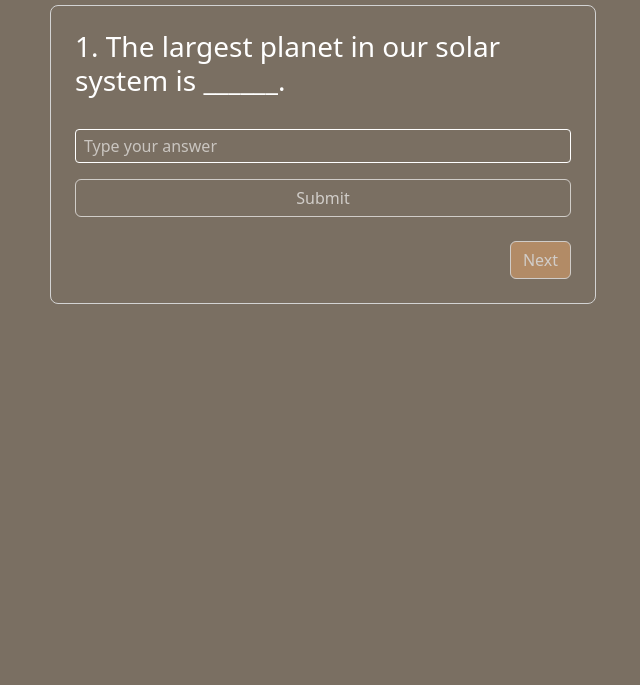
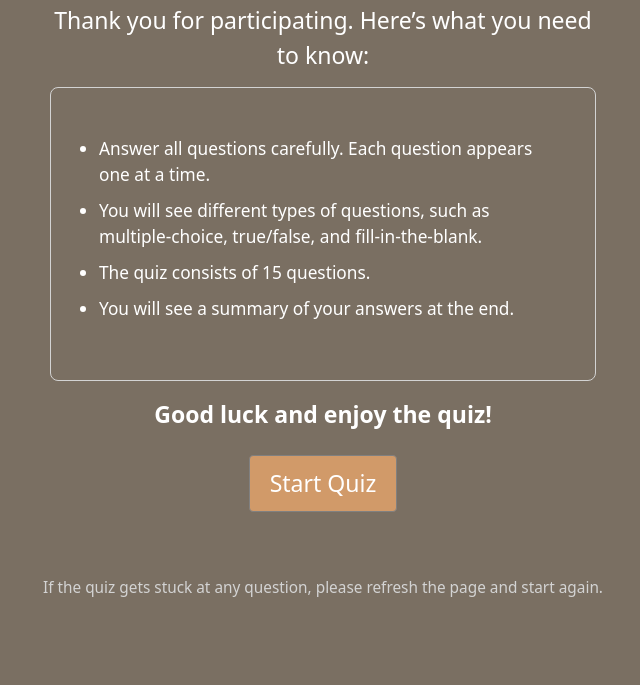
Before and after one commit to csekerobi/quiz, a plain HTML site: page index.html in a window 1280 px wide. Shown: the part 115-800 px from the top of the page, without its empty margins (317-957 px from the left). Drawn offline with nearby package versions, Linux system fonts and the light colour scheme.

Commit message:
Instruction page added / Typography adjusted

```diff
--- a/index.html
+++ b/index.html
@@ -13,6 +13,45 @@
     <link href="style.css" rel="stylesheet" />
   </head>
   <body>
+    <!-- Instruction page -->
+    <div id="instruction-page" class="container py-5">
+      <div class="row justify-content-center">
+        <div class="col-12 col-md-8 col-lg-6">
+          <h1 class="text-center mb-4">Welcome to the Quiz!</h1>
+          <p class="instruction-text text-center">
+            Thank you for participating. Here’s what you need to know:
+          </p>
+          <ul class="instruction-list p-5">
+            <li>
+              Answer all questions carefully. Each question appears one at a
+              time.
+            </li>
+            <li>
+              You will see different types of questions, such as
+              multiple-choice, true/false, and fill-in-the-blank.
+            </li>
+            <li>The quiz consists of 15 questions.</li>
+            <li>You will see a summary of your answers at the end.</li>
+          </ul>
+          <p class="good-luck-message text-center">
+            Good luck and enjoy the quiz!
+          </p>
+
+          <div class="text-center mt-4">
+            <button id="start-quiz-btn" class="btn btn-primary">
+              Start Quiz
+            </button>
+          </div>
+        </div>
+      </div>
+    </div>
+
+    <!-- Quiz -->
+    <p class="reminder text-center mt-3">
+      If the quiz gets stuck at any question, please refresh the page and start
+      again.
+    </p>
+    <div id="quiz-page" class="d-none">
       <div class="container py-5">
         <div class="row justify-content-center">
           <div class="col-12 col-md-8 col-lg-6">
@@ -29,6 +68,7 @@
           </div>
         </div>
       </div>
+    </div>
 
     <!-- Bootstrap Bundle with Popper -->
     <script src="https://cdn.jsdelivr.net/npm/bootstrap@5.3.0-alpha1/dist/js/bootstrap.bundle.min.js"></script>
--- a/script.js
+++ b/script.js
@@ -1,3 +1,14 @@
+// Show instruction page first
+const instructionPage = document.getElementById("instruction-page");
+const quizPage = document.getElementById("quiz-page");
+const startQuizButton = document.getElementById("start-quiz-btn");
+
+// Hide instruction page and show quiz
+startQuizButton.addEventListener("click", () => {
+    instructionPage.classList.add("d-none");
+    quizPage.classList.remove("d-none");
+});
+
 const questionElement = document.getElementById("question");
 const answerArea = document.getElementById("answer-area");
 const nextButton = document.getElementById("next-btn");
--- a/style.css
+++ b/style.css
@@ -1,15 +1,65 @@
 /* varaibles */
 :root {
+  /* colors */
   --error-color: #ff6666;
   --success-color: #66ff97;
   --primary-color: #7a6f62;
   --text-color: #ffffff;
   --secondary-color: #d19a69;
+  /* font sizes */
+  --font-size-xlarge: 2em; /* 32px */
+  --font-size-large: 1.5em; /* 24px */
+  --font-size-medium: 1.2em; /* 19px */
+  --font-size-small: 0.9em; /* 14px */
+  --font-size-extra-small: 0.8em; /* 12px */
 }
 
 body {
   background-color: var(--primary-color);
   color: var(--text-color);
+  font-size: var(--font-size-medium);
+}
+
+h1 {
+  font-size: var(--font-size-xlarge);
+}
+
+h3 {
+  font-size: var(--font-size-large);
+}
+
+.reminder {
+  font-size: var(--font-size-extra-small);
+  font-weight: 300;
+  color: lightgrey;
+  margin-top: 10px;
+}
+
+.instruction-text {
+  font-size: var(--font-size-medium);
+  margin-bottom: 15px;
+}
+
+.instruction-list {
+  border: 1px solid lightgrey;
+  border-radius: 8px;
+}
+
+.instruction-list li {
+  font-size: var(--font-size-small);
+  margin-bottom: 10px;
+}
+
+.good-luck-message {
+  font-size: var(--font-size-medium);
+  font-weight: bold;
+}
+
+#start-quiz-btn {
+  font-size: var(--font-size-medium);
+  background-color: var(--secondary-color);
+  padding: 10px 20px;
+  border-radius: 4px;
 }
 
 .quiz {
@@ -81,10 +131,9 @@ body {
 
 /* feedback */
 .feedback {
-  font-size: 1.2em;
+  font-size: var(--font-size-medium);
   margin-top: 10px;
   text-align: center;
-  color: var(--text-color);
 }
 
 /* summary */
@@ -118,7 +167,7 @@ body {
 
 .user-answer,
 .correct-answer {
-  font-size: 0.9em;
+  font-size: var(--font-size-small);
 }
 
 .answer-correct {
```
Lines whose indentation alone changed are shown as unchanged.
